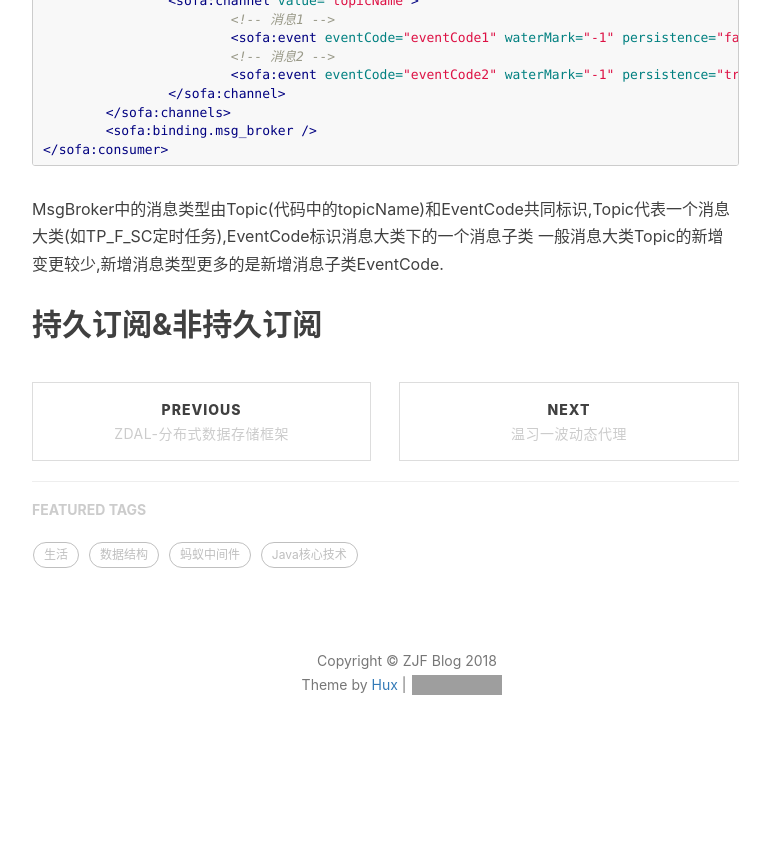
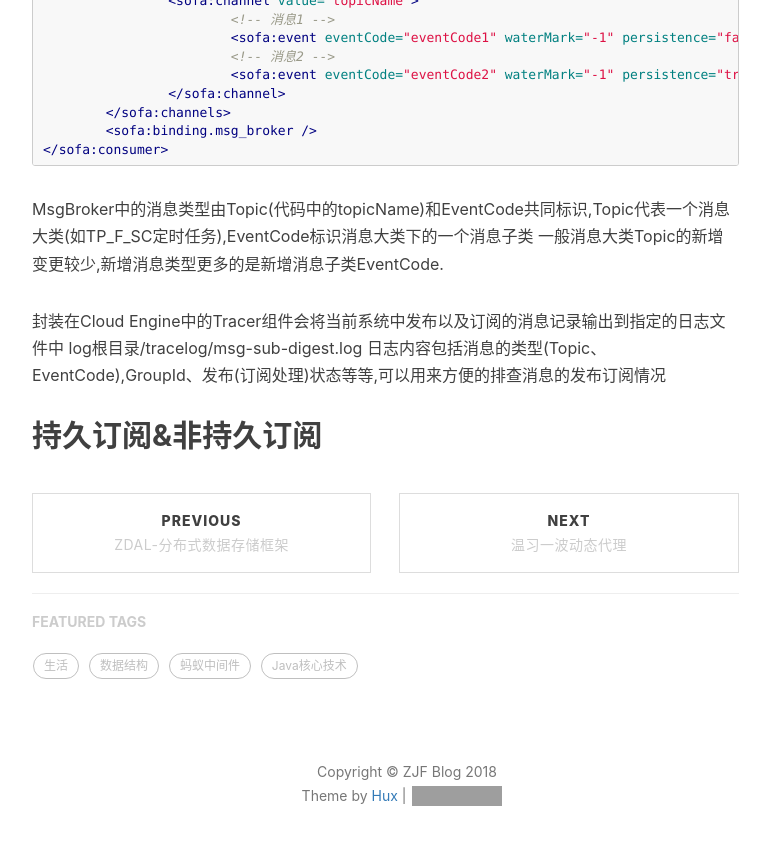
Before and after one commit to DoubleChick/DoubleChick.github.io, a Jekyll site: the page built from _posts/2018-02-20-MsgBroker.markdown, in a window 1280 px wide and 900 px high, scrolled down 1503 px. Shown: the top 845 px of the window, without its empty margins (233-1003 px from the left). Built offline with Jekyll 4.4.1, drawn with Linux system fonts in a browser that asks for light colours; nearby versions of some CDN libraries; comment, search, counter and statistics services are not loaded; before the commit the page ends 2292 px from its top, so only the background shows below that; grey boxes are pictures that could not be loaded.

Commit message:
2018-04-18

```diff
--- a/_posts/2018-02-20-MsgBroker.markdown
+++ b/_posts/2018-02-20-MsgBroker.markdown
@@ -45,5 +45,8 @@ tags:
 MsgBroker中的消息类型由Topic(代码中的topicName)和EventCode共同标识,Topic代表一个消息大类(如TP_F_SC定时任务),EventCode标识消息大类下的一个消息子类
 一般消息大类Topic的新增变更较少,新增消息类型更多的是新增消息子类EventCode.
 
+封装在Cloud Engine中的Tracer组件会将当前系统中发布以及订阅的消息记录输出到指定的日志文件中 log根目录/tracelog/msg-sub-digest.log
+日志内容包括消息的类型(Topic、EventCode),GroupId、发布(订阅处理)状态等等,可以用来方便的排查消息的发布订阅情况
+
 
 ## 持久订阅&非持久订阅
```
